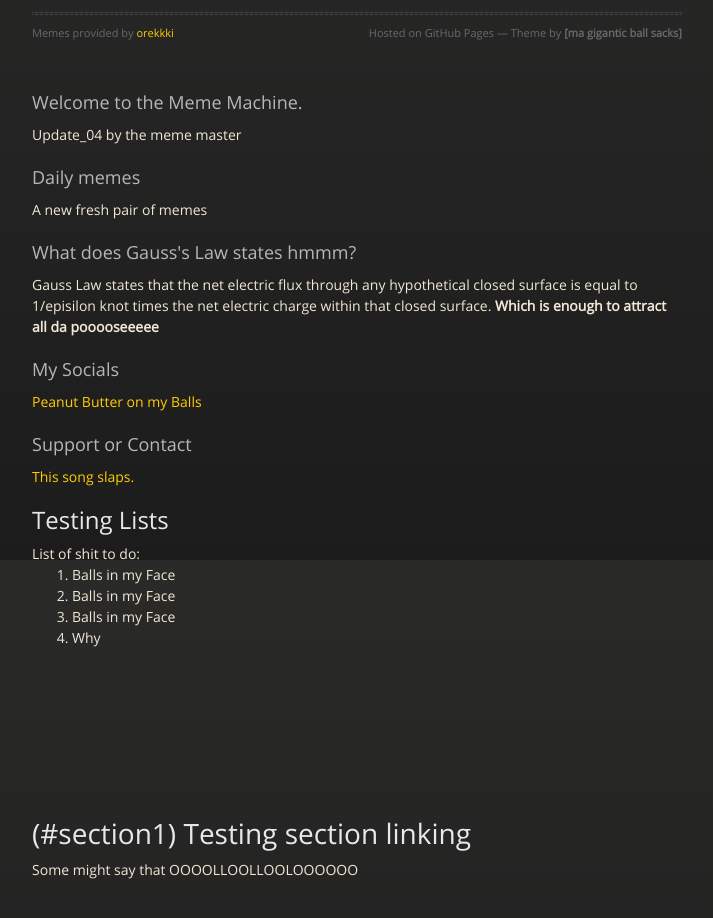
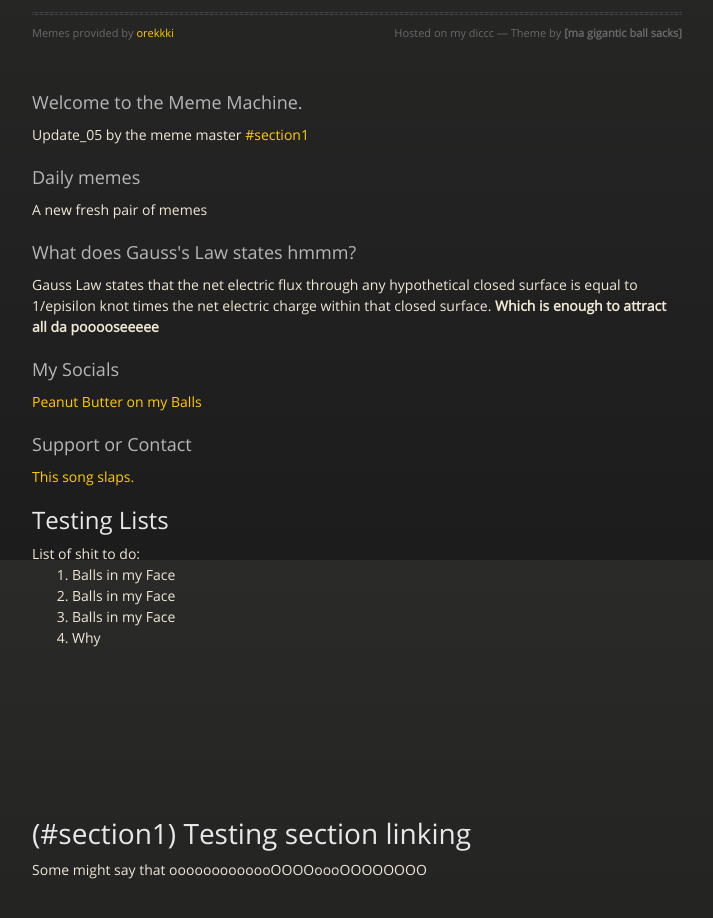
Before and after one commit to orekkki/balls_in_ma_face, a plain HTML site: page index.html in a window 1280 px wide. Shown: the part 240-1158 px from the top of the page, without its empty margins (283-996 px from the left). Drawn offline with nearby package versions, Linux system fonts and the light colour scheme.

Commit message:
Update index.html

```diff
--- a/index.html
+++ b/index.html
@@ -41,14 +41,15 @@
           <p>おっぱい大好きです</p>
           <hr>
           <span class="credits left">Memes provided by <a href="https://github.com/orekkki">orekkki</a></span>
-          <span class="credits right">Hosted on GitHub Pages &mdash; Theme by <b>[ma gigantic ball sacks]</b> </span>
+          <span class="credits right">Hosted on my diccc &mdash; Theme by <b>[ma gigantic ball sacks]</b> </span>
         </div>
 
         <h3>
           <a id="Welcome to the Meme Machine." class="anchor" href="#welcome-to-the-meme-machine" aria-hidden="true"><span aria-hidden="true" class="octicon octicon-link"></span></a>Welcome to the Meme Machine.
         </h3>
           <p>
-            Update_04 by the meme master
+            Update_05 by the meme master
+            <a href="section1">#section1</a>
           </p>
         <h3>
           <a id="designer-templates" class="anchor" href="#designer-templates" aria-hidden="true"><span aria-hidden="true" class="octicon octicon-link"></span></a>Daily memes
@@ -88,9 +89,10 @@
 
       </section>
 
-        <section id="section1">
-          <h1>(#section1) Testing section linking </h1>
-          <p> Some might say that OOOOLLOOLLOOLOOOOOO </p>
+      <section id="section1">
+         <h1>(#section1) Testing section linking </h1>
+         <p> Some might say that ooooooooooooOOOOoooOOOOOOOO </p>
+      </section>
 
     </div>
     <!--[if !IE]><script>fixScale(document);</script><![endif]-->
```
